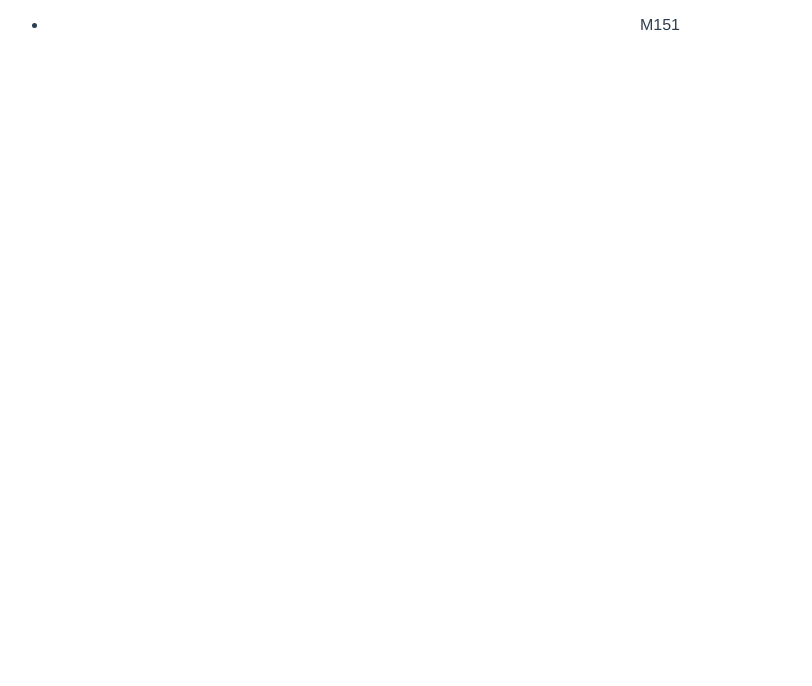
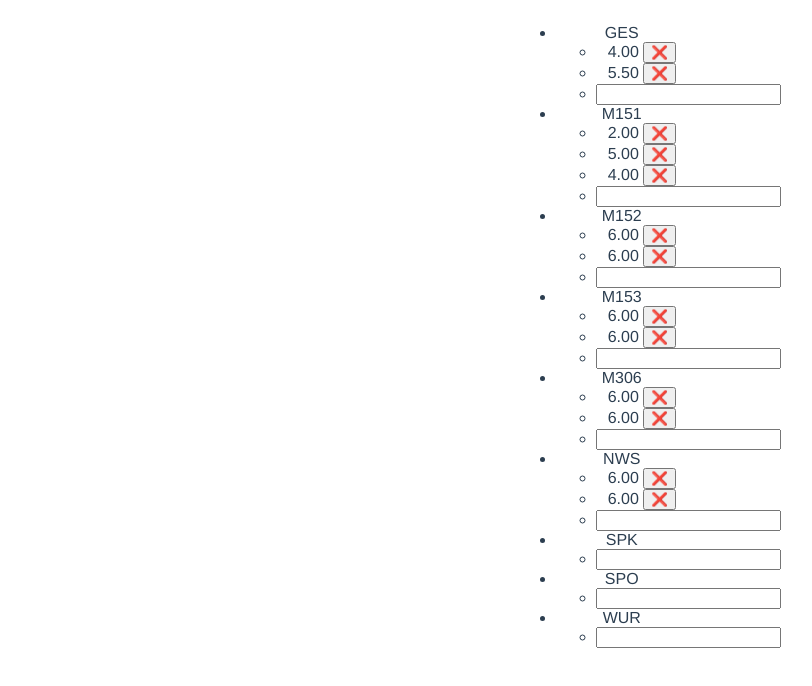
Before and after one commit to benjaminSluz/notenverwaltungstool, a Vue app: page / in a window 1280 px wide. Shown: the top 686 px of the page, without its empty margins (0-812 px from the left). Built offline with nearby package versions, Linux system fonts and the light colour scheme.

Commit message:
Added Noten list with delete button and insert input field

```diff
--- a/src/router/index.js
+++ b/src/router/index.js
@@ -1,5 +1,5 @@
 import { createRouter, createWebHistory } from 'vue-router'
-import HomeView from '../views/HomeView.vue'
+import HomeView from '../views/NotenverwaltungView.vue'
 
 const routes = [{
         path: '/',
--- a/src/views/HomeView.vue
+++ /dev/null
@@ -1,18 +0,0 @@
-<template>
-  <div class="home">
-    <ul>
-      <li v-for="(note, fach) in Fächer" :key="fach">
-        {{ fach }}
-      </li>
-    </ul>
-  </div>
-</template>
-
-<script setup>
-// @ is an alias to /src
-import { ref } from "@vue/reactivity";
-
-const Fächer = ref({
-  M151: [2],
-});
-</script>
--- /dev/null
+++ b/src/views/NotenverwaltungView.vue
@@ -0,0 +1,57 @@
+<template>
+  <div class="home">
+    <ul id="Fächer">
+      <li v-for="(noten, fach) in Fächer" :key="fach">
+        {{ fach }}
+        <ul>
+          <li v-for="(note, index) in noten.noten" :key="index">
+            <span>
+              {{ parseFloat(note).toFixed(2) }}
+              <button @click="deleteNote(fach, index)">❌</button>
+            </span>
+          </li>
+          <li>
+            <input type="number" @keyup.enter="addNote($event, fach)" />
+          </li>
+        </ul>
+      </li>
+    </ul>
+  </div>
+</template>
+
+<script setup>
+// @ is an alias to /src
+import { ref } from "@vue/reactivity";
+
+const Fächer = ref({
+  GES: { noten: [4, 5.5] },
+  M151: { noten: [2, 5, 4] },
+  M152: { noten: [6, 6] },
+  M153: { noten: [6, 6] },
+  M306: { noten: [6, 6] },
+  NWS: { noten: [6, 6] },
+  SPK: { noten: [] },
+  SPO: { noten: [] },
+  WUR: { noten: [] },
+});
+function deleteNote(fach, note) {
+  console.log(Fächer.value[fach], fach, note);
+  Fächer.value[fach].splice(note, 1);
+}
+function addNote(e, fach) {
+  let newNote = Math.min(6, Math.max(1, parseInt(e.target.value)));
+  Fächer.value[fach].push(newNote);
+}
+</script>
+<style>
+.home {
+  display: grid;
+  min-height: 100vh;
+  min-width: 100vw;
+  margin: 0;
+  justify-content: center;
+}
+ul#Fächer {
+  width: 50%;
+}
+</style>
```
